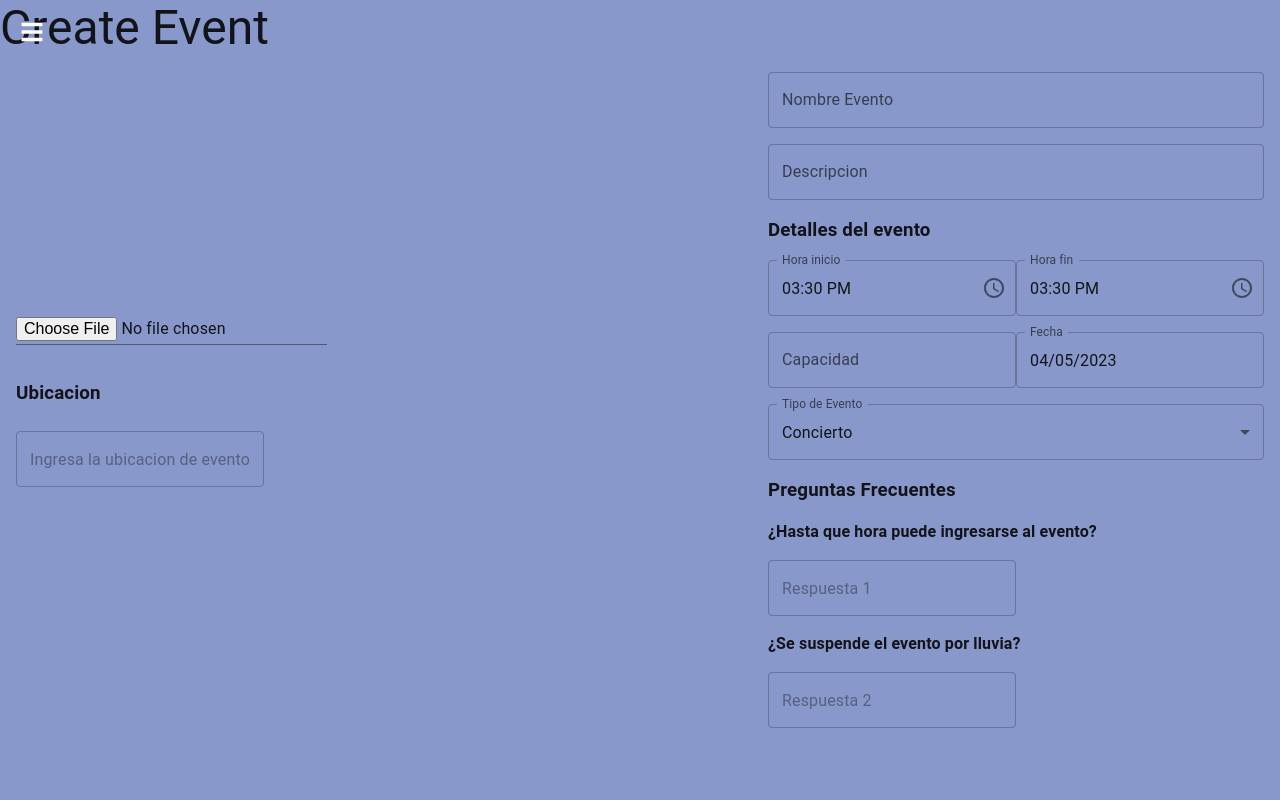
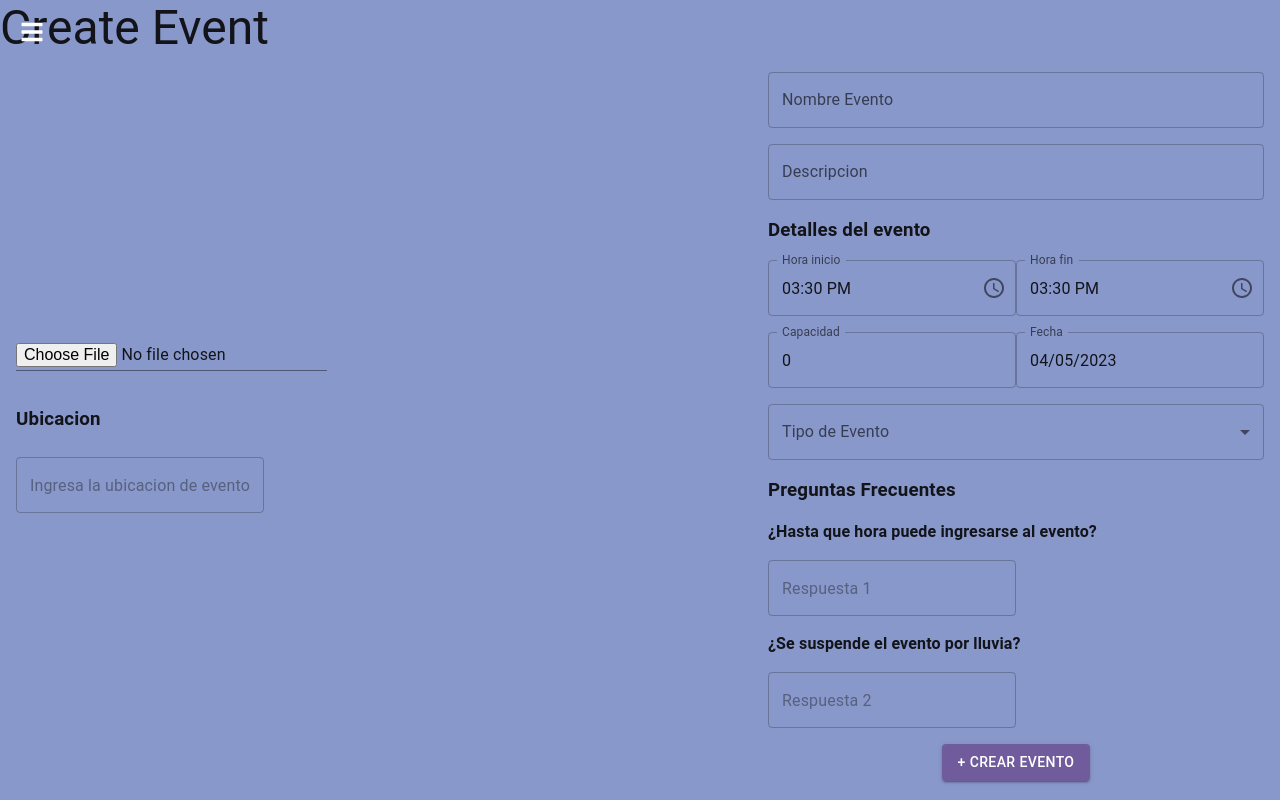
Before and after one commit to TDP-2-grupo-2/Event-Management, a React (Create React App) app: page /create-event in a window 1280 px wide. Shown: the top 800 px of the page. Built offline with nearby package versions, Linux system fonts and the light colour scheme.

Commit message:
Feat: conexion with api

```diff
--- a/package.json
+++ b/package.json
@@ -17,6 +17,7 @@
     "leaflet": "^1.9.3",
     "material-ui": "^1.0.0-beta.47",
     "material-ui-image": "^3.3.2",
+    "moment": "^2.29.4",
     "react": "^18.2.0",
     "react-dom": "^18.2.0",
     "react-icons": "^4.8.0",
--- a/src/pages/CreateEvent.jsx
+++ b/src/pages/CreateEvent.jsx
@@ -1,12 +1,14 @@
-import { Paper, Grid, Typography, TextField, Box , MenuItem, Input} from "@mui/material";
+import { Button, Grid, Typography, TextField, Box , MenuItem, Input} from "@mui/material";
 import React , {useState, useEffect } from "react";
 import { DesktopTimePicker } from '@mui/x-date-pickers/DesktopTimePicker';
 import { AdapterDayjs } from '@mui/x-date-pickers/AdapterDayjs';
 import { LocalizationProvider } from '@mui/x-date-pickers/LocalizationProvider';
 import dayjs from "dayjs";
+import { useNavigate } from 'react-router-dom';
 import { styled } from '@mui/material/styles';
 import { DatePicker } from '@mui/x-date-pickers/DatePicker';
 import {MapView} from '../components/MapView'
+import moment from "moment";
 
 
 const eventypes = [
@@ -40,14 +42,73 @@ export const CreateEvent = (props) => {
     console.log("entreeeee")
     const [eventName, setEventName] = useState("")
     const [eventDescription, setEventDescription] = useState("")
-    const [eventStartTime, setEventStartTime] = useState("")
-    const [eventEndTime, setEventEndTime] = useState("")
+    const [eventStartTime, setEventStartTime] = useState(dayjs('2022-04-17T15:30'))
+    const [eventEndTime, setEventEndTime] = useState(dayjs('2022-04-17T15:30'))
     const [eventLocation, setEventLocation] = useState("")
-    const [eventDate, setEventDate] = useState("")
+    const [eventDate, setEventDate] = useState(dayjs(Date.now()))
     const [eventCapacity, setEventCapcity] = useState(0)
     const [eventType, setEventType] = useState("")
     const [fileInputShow, setFileInputShow] = useState("");
-    const apiurl = 'https://event-service-solfonte.cloud.okteto.net/'
+    const navigate = useNavigate();
+
+    const APIURL = 'https://event-service-solfonte.cloud.okteto.net'
+
+    const onSubmitEvent = async (event) => {
+
+        console.log("entre a submit event ")
+        console.log(eventName)
+        console.log(eventDescription)
+        console.log(eventCapacity)
+        console.log(eventStartTime)
+        console.log(eventType)
+        console.log(eventLocation)
+        console.log(eventEndTime)
+        console.log(eventDate)
+        let eventDateFormat = moment(eventDate).format('YYYY-MM-DD');
+        let eventStartTimeFormat = eventStartTime.$H + ":" + eventStartTime.$m
+        let eventEndTimeFormat = eventEndTime.$H + ":" + eventEndTime.$m
+        console.log(eventDateFormat)
+        console.log(eventStartTimeFormat)
+        console.log(eventEndTimeFormat)
+        const paramsUpload = {
+            method: "POST",
+            headers: {
+                'Content-Type': 'application/json',
+            },
+            body: JSON.stringify({
+                name: eventName,
+                owner: "pepe", // Como no hay login esto tiene q ir harcodeado por ahora (no hay usuario)
+                description: eventDescription,
+                location: eventLocation,
+                locationDescription: "ejemplo", // falta agregar este campo
+                capacity: eventCapacity,
+                dateEvent: eventDateFormat,
+                eventType: eventType,
+                tags: ["tag"],
+                latitud: 0.8, //falta
+                longitud: 0.7, //falta
+                start: eventStartTimeFormat,
+                end: eventEndTimeFormat,
+                //falta fotos (opcional)
+                // falta faqs
+            })
+        };
+        const url = `${APIURL}/events/`;
+        const response = await fetch(
+            url,
+            paramsUpload
+        );
+        const jsonResponse = await response.json();
+        if (response.status === 200){
+            if(!jsonResponse.status_code){
+                navigate('/');
+                window.location.reload();
+            }else{
+                // mostrar mensaje de error
+            }
+
+        }
+    }
 
     return (
         <div className="CreateEvent" style={{background: "rgba(137,152,202,255)"}}>
@@ -91,6 +152,8 @@ export const CreateEvent = (props) => {
                     <Grid item xs={12} style={{ display: "flex", justifyContent: "flex-start" }}>
                         <TextField
                         placeholder="Ingresa la ubicacion de evento"
+                        value={eventLocation}
+                        onChange = {(event) => setEventLocation(event.target.value)}
                         />
                     </Grid>
                     <Grid item  style={{ display: "flex", justifyContent: "flex-start" }}>
@@ -117,6 +180,8 @@ export const CreateEvent = (props) => {
                     <Grid item xs={12} sm={12} style={{ display: "flex", justifyContent: "flex-start" }}>
                         <TextField label="Nombre Evento"
                         placeholder="Ingresa el nombre del evento"
+                        value={eventName}
+                        onChange = {(event) => setEventName(event.target.value)}
                         fullWidth
                         />
                     </Grid>
@@ -126,6 +191,8 @@ export const CreateEvent = (props) => {
                                     multiline
                                     rows={1}
                                     fullWidth
+                                    value={eventDescription}
+                                    onChange = {(event) => setEventDescription(event.target.value)}
                                     />
                     </Grid>
                     <Grid item xs={12} style={{ display: "flex", justifyContent: "flex-start" }}>
@@ -137,7 +204,8 @@ export const CreateEvent = (props) => {
                     <Grid item xs={6} sm={6} style={{ display: "flex", justifyContent: "flex-start" }}>
                         <LocalizationProvider dateAdapter={AdapterDayjs}>
                             <DesktopTimePicker label= "Hora inicio"
-                                                defaultValue={dayjs('2022-04-17T15:30')}
+                                                value={eventStartTime || null}
+                                                onChange={(event) => setEventStartTime(event)}
                                                 />
                         </LocalizationProvider>
 
@@ -145,7 +213,8 @@ export const CreateEvent = (props) => {
                     <Grid item xs={6} sm={6} style={{ display: "flex", justifyContent: "flex-end" }}>
                         <LocalizationProvider dateAdapter={AdapterDayjs}>
                             <DesktopTimePicker label="Hora fin"
-                                            defaultValue={dayjs('2022-04-17T15:30')}
+                                                value={eventEndTime || null}
+                                                onChange={(event) => setEventEndTime(event)}
                                              />
                         </LocalizationProvider>
 
@@ -154,6 +223,8 @@ export const CreateEvent = (props) => {
                         <TextField
                             label="Capacidad"
                             type="number"
+                            value={eventCapacity}
+                            onChange = {(event) => setEventCapcity(event.target.value)}
                             InputProps={{
                                 inputProps: { min: 0 }
                             }}
@@ -162,8 +233,10 @@ export const CreateEvent = (props) => {
                     <Grid item xs={6} style={{ display: "flex", justifyContent: "flex-end" }}>
                         <LocalizationProvider dateAdapter={AdapterDayjs}>
                             <DatePicker label="Fecha"
-                                        defaultValue={dayjs()}
-                                        minDate={dayjs()} />
+                                        value={eventDate}
+                                        //minDate={dayjs()}
+                                        onChange={(event) => setEventDate(event.format("YYYY-MM-DD"))}
+                                         />
                         </LocalizationProvider>
 
                     </Grid>
@@ -173,6 +246,8 @@ export const CreateEvent = (props) => {
                             label="Tipo de Evento"
                             defaultValue="Concierto"
                             fullWidth
+                            value={eventType}
+                            onChange = {(event) => setEventType(event.target.value)}
                             >
                             {eventypes.map((option) => (
                                 <MenuItem key={option.value} value={option.value}>
@@ -206,6 +281,12 @@ export const CreateEvent = (props) => {
                         placeholder="Respuesta 2"
                         />
                     </Grid>
+                    <Grid item xs={12} style={{ display: "flex", justifyContent: "center" }}>
+                        <Button variant="contained"
+                                sx={{ color: 'white', backgroundColor: 'rgba(112, 92, 156);', borderColor: 'purple' }}
+                                onClick={onSubmitEvent}
+                                 >+ Crear Evento</Button>
+                    </Grid>
 
             </Grid>
         </Box>
@@ -216,4 +297,4 @@ export const CreateEvent = (props) => {
     );
 
 
-};
+}
```
Also changed, not shown: 1 other file (tests, documents, lock files or other folders).
